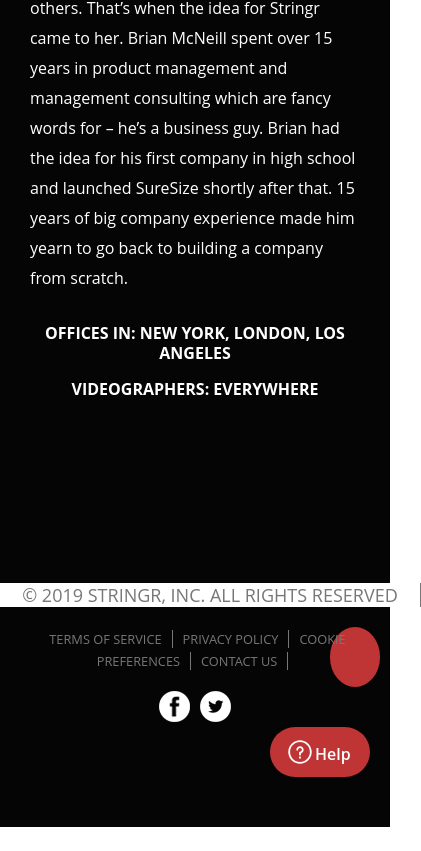
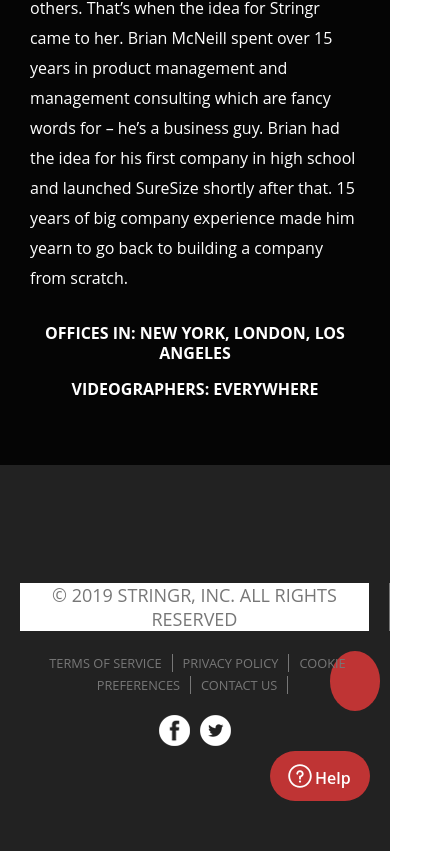
Before and after one commit to mariehposa/stringr, a React (Create React App) app: page / in a window 390 px wide. Shown: the part 3439-4290 px from the top of the page, 421 px wide, since content can reach past the window. Before the commit the page ends 4266 px from the top, so only its background shows below. Built offline with nearby package versions, Linux system fonts and the light colour scheme.

Commit message:
add mobile styles for footer

```diff
--- a/src/components/footer/styles.js
+++ b/src/components/footer/styles.js
@@ -6,6 +6,10 @@
     background-color: #050505;
     padding: 100px 0;
     font-family: "Open Sans",Arial,sans-serif;
+
+    @media (max-width: 500px)  {
+        background-color: #222;
+    }
 `
 
 export const StyledDiv = styled.div`
@@ -16,6 +20,16 @@
     color: #777;
     text-transform: uppercase;
     margin: auto;
+
+    @media (max-width: 500px)  {
+        padding: 0 20px;
+        background-color: unset;
+        width: unset;
+
+        p {
+            background-color: #fff !important;
+        }
+    }
 `
 
 export const StyledNav = styled(NavLink)`
```
